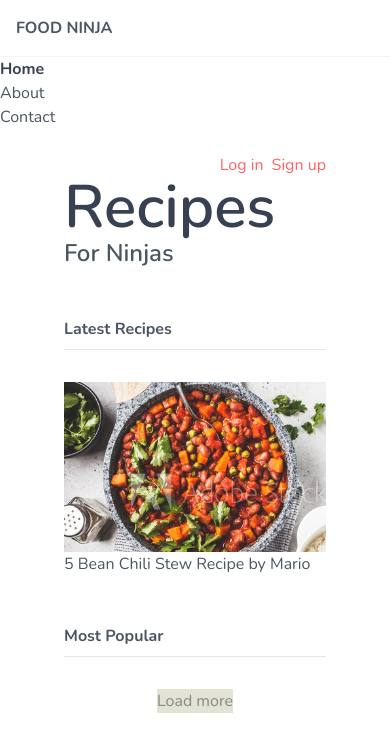
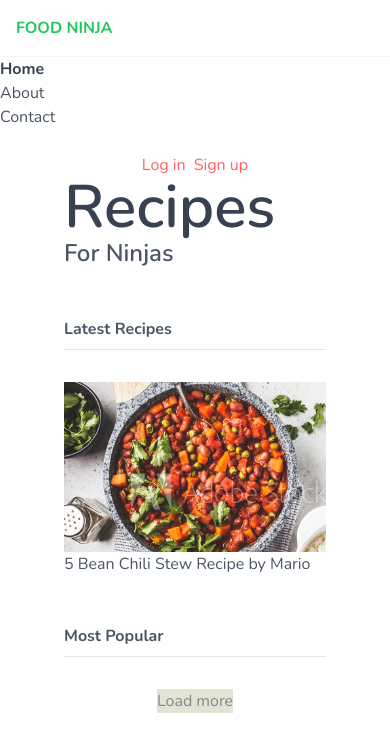
Before and after one commit to frankassafuah/Tailwind-practice, a website: page public/index.html in a window 390 px wide. Drawn offline with nearby package versions, Linux system fonts and the light colour scheme.

Commit message:
Responsive classes

```diff
--- a/public/index.html
+++ b/public/index.html
@@ -11,7 +11,7 @@
         <nav>
           <div>
             <h1 class="font-bold uppercase p-4 border-b border-gray-100">
-              <a href="/">Food Ninja</a>
+              <a href="/" class="text-green-500 sm:text-red-500">Food Ninja</a>
             </h1>
           </div>
           <ul>
@@ -35,7 +35,7 @@
       </div>
 
       <main class="px-16 py-6">
-        <div class="flex justify-end">
+        <div class="flex justify-center md:justify-end">
           <a href="#" class="text-primary">Log in</a>
           <a href="#" class="text-primary ml-2">Sign up</a>
         </div>
```
Also changed, not shown: public/styles.css.
